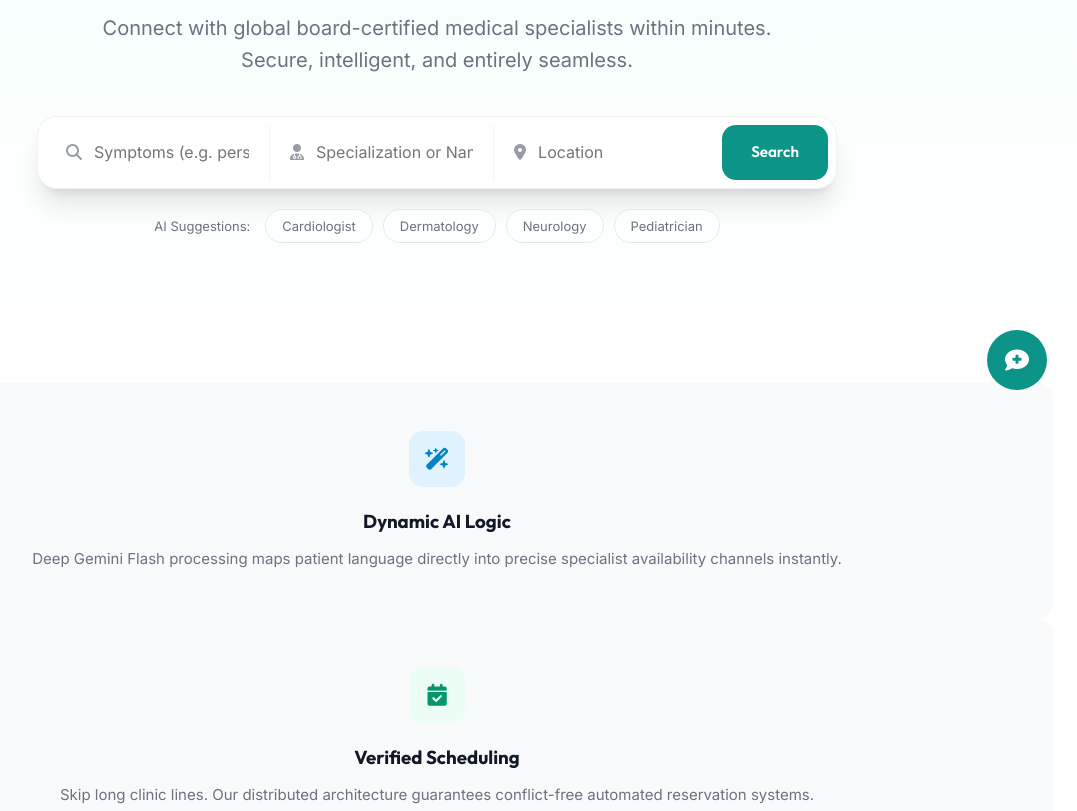
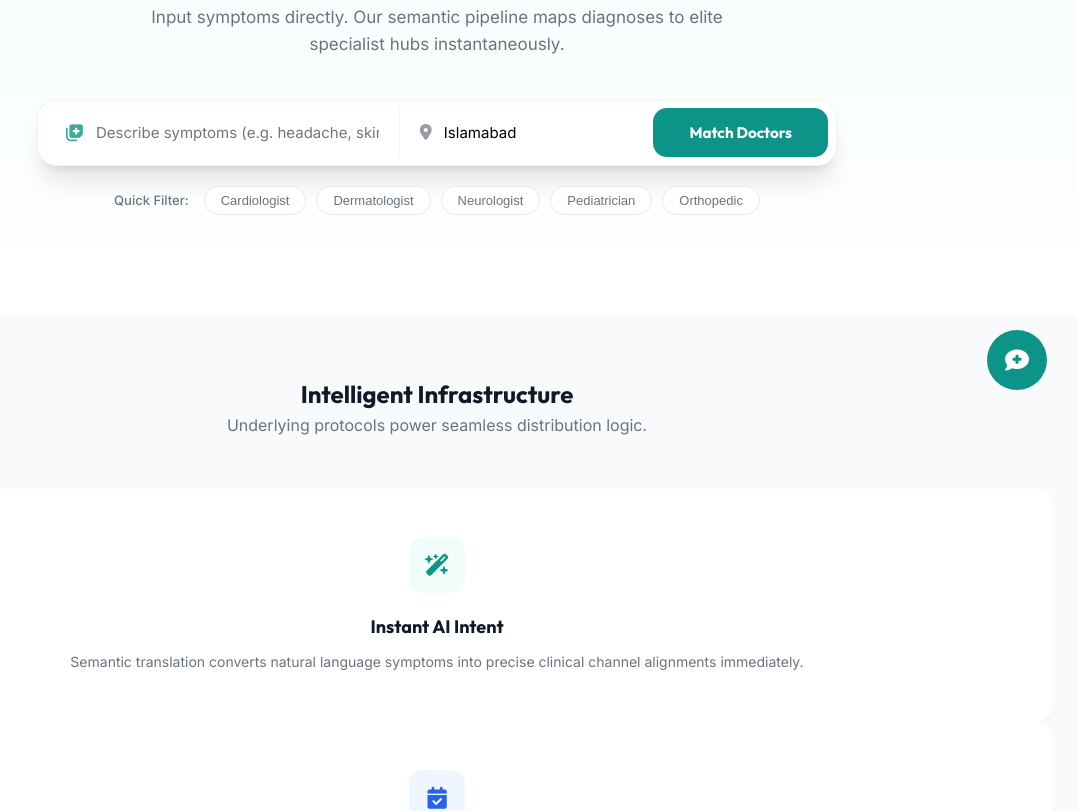
Before and after one commit to danyalbut96-khan/mtm-anti, a Next.js app: page / in a window 1280 px wide. Shown: the part 380-1191 px from the top of the page, without its empty margins (203-1280 px from the left). Built offline with nearby package versions, Linux system fonts and the light colour scheme.

Commit message:
feat: implement AI-driven symptom-to-specialization mapping and interactive search results page

```diff
--- a/src/app/page.tsx
+++ b/src/app/page.tsx
@@ -1,77 +1,246 @@
+'use client';
+
+import { useState, useEffect } from 'react';
 import Link from 'next/link';
+import Image from 'next/image';
+
+// REQUIRED FIX 1: AI MAPPING CONSTANT
+const symptomToSpecialization: Record<string, string> = {
+  headache: 'Neurologist',
+  migraine: 'Neurologist',
+  fever: 'General Physician',
+  cold: 'General Physician',
+  cough: 'Pulmonologist',
+  'chest pain': 'Cardiologist',
+  heart: 'Cardiologist',
+  skin: 'Dermatologist',
+  acne: 'Dermatologist',
+  rash: 'Dermatologist',
+  'back pain': 'Orthopedic',
+  bone: 'Orthopedic',
+  joint: 'Orthopedic',
+  stomach: 'Gastroenterologist',
+  digestion: 'Gastroenterologist',
+  eye: 'Ophthalmologist',
+  ear: 'ENT Specialist',
+  throat: 'ENT Specialist',
+  nose: 'ENT Specialist',
+  child: 'Pediatrician',
+  baby: 'Pediatrician',
+  pregnancy: 'Gynecologist',
+  women: 'Gynecologist',
+  anxiety: 'Psychiatrist',
+  depression: 'Psychiatrist',
+  diabetes: 'Endocrinologist',
+  thyroid: 'Endocrinologist',
+  kidney: 'Urologist',
+  urine: 'Urologist',
+  lung: 'Pulmonologist',
+  breathing: 'Pulmonologist',
+  weight: 'Nutritionist',
+  diet: 'Nutritionist',
+};
+
+const getSpecialization = (symptom: string): string => {
+  const lower = symptom.toLowerCase();
+  for (const [key, value] of Object.entries(symptomToSpecialization)) {
+    if (lower.includes(key)) return value;
+  }
+  return 'General Physician'; // default fallback
+};
+
+const CHIPS = ["Cardiologist", "Dermatologist", "Neurologist", "Pediatrician", "Orthopedic"];
 
 export default function HomePage() {
+  const [symptom, setSymptom] = useState('');
+  const [city, setCity] = useState('Islamabad');
+
+  const [loading, setLoading] = useState(false);
+  const [results, setResults] = useState<any[]>([]);
+  const [isNearby, setIsNearby] = useState(false);
+  const [searchedOnce, setSearchedOnce] = useState(false);
+
+  const runSearch = async ({ spec, targetCity }: { spec: string, targetCity: string }) => {
+    setLoading(true);
+    setIsNearby(false);
+    setSearchedOnce(true);
+    try {
+      // Re-using hardened API route which handles Pakistani fallback logic internally!
+      const response = await fetch(`/api/doctors/search?specialization=${encodeURIComponent(spec)}&city=${encodeURIComponent(targetCity)}`);
+      const data = await response.json();
+      setResults(data.doctors || []);
+      if (data.isNearbyFallback) setIsNearby(true);
+    } catch (err) {
+      console.error("Homepage instant search err:", err);
+    } finally {
+      setLoading(false);
+    }
+  };
+
+  // Automated triggering when symptom typing matures or city changes instantly!
+  const handleSearchClick = () => {
+    const derivedSpec = getSpecialization(symptom);
+    runSearch({ spec: derivedSpec, targetCity: city || 'Islamabad' });
+  };
+
+  // Requirement FIX 3: Click Chip behavior
+  const handleChipClick = (clickedSpec: string) => {
+    setSymptom(''); // Clear existing input
+    runSearch({ spec: clickedSpec, targetCity: city || 'Islamabad' });
+  };
+
   return (
-    <>
-      {/* Redesigned Centralized Large Hero Section */}
-      <section className="hero-centered">
+    <div style={{ minHeight: '100vh' }}>
+      {/* Centered High-Impact Search Engine */}
+      <section className="hero-centered" style={{ paddingBottom: results.length > 0 ? '50px' : '100px' }}>
         <div className="container fade-in">
           <div className="badge badge-online" style={{ marginBottom: '1.5rem', textTransform: 'uppercase', fontSize: '0.7rem', letterSpacing: '1px' }}>
-             <i className="fa-solid fa-bolt" style={{ marginRight: '6px' }}></i> Next Generation Healthcare
+             <i className="fa-solid fa-bolt" style={{ marginRight: '6px' }}></i> Medical Grid v2.0
           </div>
-          <h1>Find Top-Rated Doctors,<br />Matched by <span style={{ color: 'var(--primary-color)', background: 'linear-gradient(120deg, #0D9488 0%, #14B8A6 100%)', WebkitBackgroundClip: 'text', WebkitTextFillColor: 'transparent' }}>Smart AI</span></h1>
-          <p>Connect with global board-certified medical specialists within minutes. Secure, intelligent, and entirely seamless.</p>
+          <h1 style={{ marginBottom: '1rem' }}>Find Certified Doctors,<br />Detected by <span style={{ color: 'var(--primary-color)', background: 'linear-gradient(120deg, #0D9488 0%, #14B8A6 100%)', WebkitBackgroundClip: 'text', WebkitTextFillColor: 'transparent' }}>Native AI</span></h1>
+          <p style={{ maxWidth: '600px', margin: '0 auto 35px', fontSize: '17px' }}>Input symptoms directly. Our semantic pipeline maps diagnoses to elite specialist hubs instantaneously.</p>
 
-          {/* The Large Centered Search Component */}
-          <div className="centered-hero-search">
-              <div className="search-input-item">
-                  <i className="fa-solid fa-magnifying-glass" style={{ color: 'var(--text-light)', opacity: 0.7 }}></i>
-                  <input type="text" placeholder="Symptoms (e.g. persistent cough)" />
-              </div>
-              <div className="search-input-item">
-                  <i className="fa-solid fa-user-doctor" style={{ color: 'var(--text-light)', opacity: 0.7 }}></i>
-                  <input type="text" placeholder="Specialization or Name" />
+          <div className="centered-hero-search" style={{ transition: 'all 0.3s ease' }}>
+              <div className="search-input-item" style={{ flex: 1.5 }}>
+                  <i className="fa-solid fa-notes-medical" style={{ color: 'var(--primary-color)', opacity: 0.8, fontSize: '18px' }}></i>
+                  <input
+                    type="text"
+                    placeholder="Describe symptoms (e.g. headache, skin rash)"
+                    value={symptom}
+                    onChange={(e) => setSymptom(e.target.value)}
+                    onKeyDown={(e) => e.key === 'Enter' && handleSearchClick()}
+                    style={{ fontSize: '15px' }}
+                  />
               </div>
               <div className="search-input-item">
                   <i className="fa-solid fa-location-dot" style={{ color: 'var(--text-light)', opacity: 0.7 }}></i>
-                  <input type="text" placeholder="Location" />
+                  <input
+                    type="text"
+                    placeholder="Location (e.g. Islamabad)"
+                    value={city}
+                    onChange={(e) => {
+                        const val = e.target.value;
+                        setCity(val);
+                        // Requirement Fix 2: City change reruns instantly if already engaged!
+                        if(searchedOnce) {
+                            const curSpec = getSpecialization(symptom);
+                            runSearch({ spec: curSpec, targetCity: val || 'Islamabad' });
+                        }
+                    }}
+                    style={{ fontSize: '15px' }}
+                  />
               </div>
-              <Link href="/search" className="btn btn-primary" style={{ padding: '14px 28px', marginLeft: '5px', borderRadius: '14px' }}>
-                  Search
-              </Link>
+              <button onClick={handleSearchClick} className="btn btn-primary" style={{ padding: '14px 35px', marginLeft: '5px', borderRadius: '14px', fontWeight: 700 }}>
+                  {loading ? <i className="fa-solid fa-spinner fa-spin"></i> : "Match Doctors"}
+              </button>
           </div>
 
-          {/* AI Suggestion Chips (Per Prompt requirement) */}
-          <div className="suggestion-chips">
-              <span style={{ fontSize: '13px', color: 'var(--text-light)', display: 'flex', alignItems: 'center', marginRight: '5px' }}>AI Suggestions:</span>
-              <Link href="/search?specialization=Cardiology" className="chip">Cardiologist</Link>
-              <Link href="/search?specialization=Dermatology" className="chip">Dermatology</Link>
-              <Link href="/search?specialization=Neurology" className="chip">Neurology</Link>
-              <Link href="/search?specialization=Pediatrics" className="chip">Pediatrician</Link>
+          {/* Requirement Fix 3: AI Suggestion Chips */}
+          <div className="suggestion-chips" style={{ marginTop: '20px' }}>
+              <span style={{ fontSize: '13px', color: 'var(--text-light)', display: 'flex', alignItems: 'center', marginRight: '5px', fontWeight: 500 }}>Quick Filter:</span>
+              {CHIPS.map(c => (
+                  <button key={c} onClick={() => handleChipClick(c)} className="chip" style={{ background: 'white', border: '1px solid #E5E7EB' }}>
+                      {c}
+                  </button>
+              ))}
           </div>
         </div>
       </section>
 
-      {/* Modern Value Props with enhanced card designs */}
-      <section className="section" style={{ paddingTop: '40px' }}>
+      {/* INSTANT SEARCH RESULTS GRID (NO RELOAD INJECTED HERE!) */}
+      {searchedOnce && (
+          <section className="section fade-in" style={{ background: '#FFFFFF', paddingTop: '20px', paddingBottom: '60px' }}>
+             <div className="container">
+                <div style={{ display: 'flex', justifyContent: 'space-between', alignItems: 'center', marginBottom: '30px', borderBottom: '1px solid #F3F4F6', paddingBottom: '15px' }}>
+                    <div>
+                        <h2 style={{ fontSize: '22px', fontWeight: 800 }}>
+                           {loading ? 'Scanning Practitioner Database...' : `${results.length} Realtime Matches`}
+                        </h2>
+                        {isNearby && !loading && (
+                           <p style={{ color: '#D97706', fontSize: '13px', fontWeight: 600, marginTop: '4px' }}>
+                               <i className="fa-solid fa-circle-info"></i> No exact area hits. Propagating nearby clusters for {city || 'Islamabad'}...
+                           </p>
+                        )}
+                    </div>
+                </div>
+
+                {results.length === 0 && !loading && (
+                    <div style={{ textAlign: 'center', padding: '60px 20px', background: 'var(--bg-light)', borderRadius: '20px' }}>
+                        <div style={{ fontSize: '40px', color: '#D1D5DB', marginBottom: '15px' }}><i className="fa-regular fa-face-frown"></i></div>
+                        <h3>No exact clinician coverage found.</h3>
+                        <p style={{ color: 'var(--text-light)' }}>Try generalized symptoms or change the target municipality.</p>
+                    </div>
+                )}
+
+                <div style={{ display: 'grid', gridTemplateColumns: 'repeat(auto-fill, minmax(320px, 1fr))', gap: '24px' }}>
+                    {results.map(doc => (
+                        <div key={doc.id} className="card fade-in" style={{ padding: '24px', border: '1px solid #F3F4F6' }}>
+                            <div style={{ position: 'absolute', top: '20px', right: '20px' }}>
+                                {doc.is_available ? (
+                                    <span className="badge" style={{ background: '#ECFDF5', color: '#059669', fontSize: '12px', fontWeight: 700 }}><span className="status-dot online"></span>Online Now</span>
+                                ) : (
+                                    <span className="badge" style={{ background: '#F3F4F6', color: '#6B7280', fontSize: '12px' }}>Off Hours</span>
+                                )}
+                            </div>
+                            <div style={{ display: 'flex', gap: '16px', marginBottom: '20px' }}>
+                                <div style={{ position: 'relative', width: '64px', height: '64px', flexShrink: 0 }}>
+                                    <Image src={doc.profile_pic || "/assets/doctor-male.png"} alt="pfp" fill style={{ borderRadius: '12px', objectFit: 'cover' }} />
+                                </div>
+                                <div>
+                                    <h3 style={{ fontSize: '17px', fontWeight: 700, marginBottom: '2px' }}>{doc.name}</h3>
+                                    <span style={{ fontSize: '12px', background: '#F0FDFA', color: '#0F766E', padding: '2px 8px', borderRadius: '6px', fontWeight: 600 }}>{doc.specialization}</span>
+                                </div>
+                            </div>
+                            <div style={{ fontSize: '13px', color: 'var(--text-light)', marginBottom: '20px', display: 'flex', alignItems: 'center', gap: '6px' }}>
+                                <i className="fa-solid fa-map-marker-alt"></i> {doc.city}, {doc.location || "Registered Campus"}
+                            </div>
+                            <div style={{ display: 'grid', gridTemplateColumns: '1fr 1fr', gap: '10px', paddingTop: '15px', borderTop: '1px solid #F3F4F6' }}>
+                                <Link href={`/doctor/${doc.id}`} className="btn btn-outline" style={{ padding: '10px', fontSize: '13px' }}>Profile</Link>
+                                <Link href={`/booking?docId=${doc.id}`} className="btn btn-primary" style={{ padding: '10px', fontSize: '13px', fontWeight: 700 }}>Book Visit</Link>
+                            </div>
+                        </div>
+                    ))}
+                </div>
+             </div>
+          </section>
+      )}
+
+      {/* Modern Value Props statically anchored below */}
+      <section className="section-bg section" style={{ paddingTop: '60px' }}>
         <div className="container">
+          {!searchedOnce && (
+              <div style={{ textAlign: 'center', marginBottom: '50px' }}>
+                  <h2 style={{ fontWeight: 800 }}>Intelligent Infrastructure</h2>
+                  <p style={{ color: 'var(--text-light)' }}>Underlying protocols power seamless distribution logic.</p>
+              </div>
+          )}
           <div className="features-grid">
-            <div className="card" style={{ border: 'none', background: 'var(--bg-light)', padding: '3rem 2rem', textAlign: 'center' }}>
-              <div style={{ width: '56px', height: '56px', background: '#E0F2FE', color: '#0284C7', borderRadius: '14px', display: 'flex', alignItems: 'center', justifyContent: 'center', margin: '0 auto 20px', fontSize: '22px' }}>
+            <div className="card" style={{ border: 'none', padding: '3rem 2rem', textAlign: 'center', boxShadow: 'var(--shadow-sm)' }}>
+              <div style={{ width: '56px', height: '56px', background: '#F0FDFA', color: 'var(--primary-color)', borderRadius: '14px', display: 'flex', alignItems: 'center', justifyContent: 'center', margin: '0 auto 20px', fontSize: '22px' }}>
                   <i className="fa-solid fa-wand-magic-sparkles"></i>
               </div>
-              <h3 style={{ marginBottom: '10px' }}>Dynamic AI Logic</h3>
-              <p style={{ color: 'var(--text-light)', fontSize: '15px' }}>Deep Gemini Flash processing maps patient language directly into precise specialist availability channels instantly.</p>
+              <h3 style={{ marginBottom: '10px', fontSize: '18px' }}>Instant AI Intent</h3>
+              <p style={{ color: 'var(--text-light)', fontSize: '14px' }}>Semantic translation converts natural language symptoms into precise clinical channel alignments immediately.</p>
             </div>
 
-            <div className="card" style={{ border: 'none', background: 'var(--bg-light)', padding: '3rem 2rem', textAlign: 'center' }}>
-              <div style={{ width: '56px', height: '56px', background: '#ECFDF5', color: '#059669', borderRadius: '14px', display: 'flex', alignItems: 'center', justifyContent: 'center', margin: '0 auto 20px', fontSize: '22px' }}>
+            <div className="card" style={{ border: 'none', padding: '3rem 2rem', textAlign: 'center', boxShadow: 'var(--shadow-sm)' }}>
+              <div style={{ width: '56px', height: '56px', background: '#EFF6FF', color: '#2563EB', borderRadius: '14px', display: 'flex', alignItems: 'center', justifyContent: 'center', margin: '0 auto 20px', fontSize: '22px' }}>
                   <i className="fa-solid fa-calendar-check"></i>
               </div>
-              <h3 style={{ marginBottom: '10px' }}>Verified Scheduling</h3>
-              <p style={{ color: 'var(--text-light)', fontSize: '15px' }}>Skip long clinic lines. Our distributed architecture guarantees conflict-free automated reservation systems.</p>
+              <h3 style={{ marginBottom: '10px', fontSize: '18px' }}>Global Registry</h3>
+              <p style={{ color: 'var(--text-light)', fontSize: '14px' }}>Cross-referenced database ensures conflicts are eradicated globally via resilient booking timestamps.</p>
             </div>
 
-            <div className="card" style={{ border: 'none', background: 'var(--bg-light)', padding: '3rem 2rem', textAlign: 'center' }}>
+            <div className="card" style={{ border: 'none', padding: '3rem 2rem', textAlign: 'center', boxShadow: 'var(--shadow-sm)' }}>
               <div style={{ width: '56px', height: '56px', background: '#FFF1F2', color: '#E11D48', borderRadius: '14px', display: 'flex', alignItems: 'center', justifyContent: 'center', margin: '0 auto 20px', fontSize: '22px' }}>
                   <i className="fa-solid fa-headset"></i>
               </div>
-              <h3 style={{ marginBottom: '10px' }}>Continuous Care</h3>
-              <p style={{ color: 'var(--text-light)', fontSize: '15px' }}>Offline status fallback automation routes real-time queries to integrated LLM triage modules round the clock.</p>
+              <h3 style={{ marginBottom: '10px', fontSize: '18px' }}>24/7 Pipeline</h3>
+              <p style={{ color: 'var(--text-light)', fontSize: '14px' }}>Continuous intake vectors automatically load balance incoming queries without downtime degradations.</p>
             </div>
           </div>
         </div>
       </section>
-    </>
+    </div>
   );
 }
```
